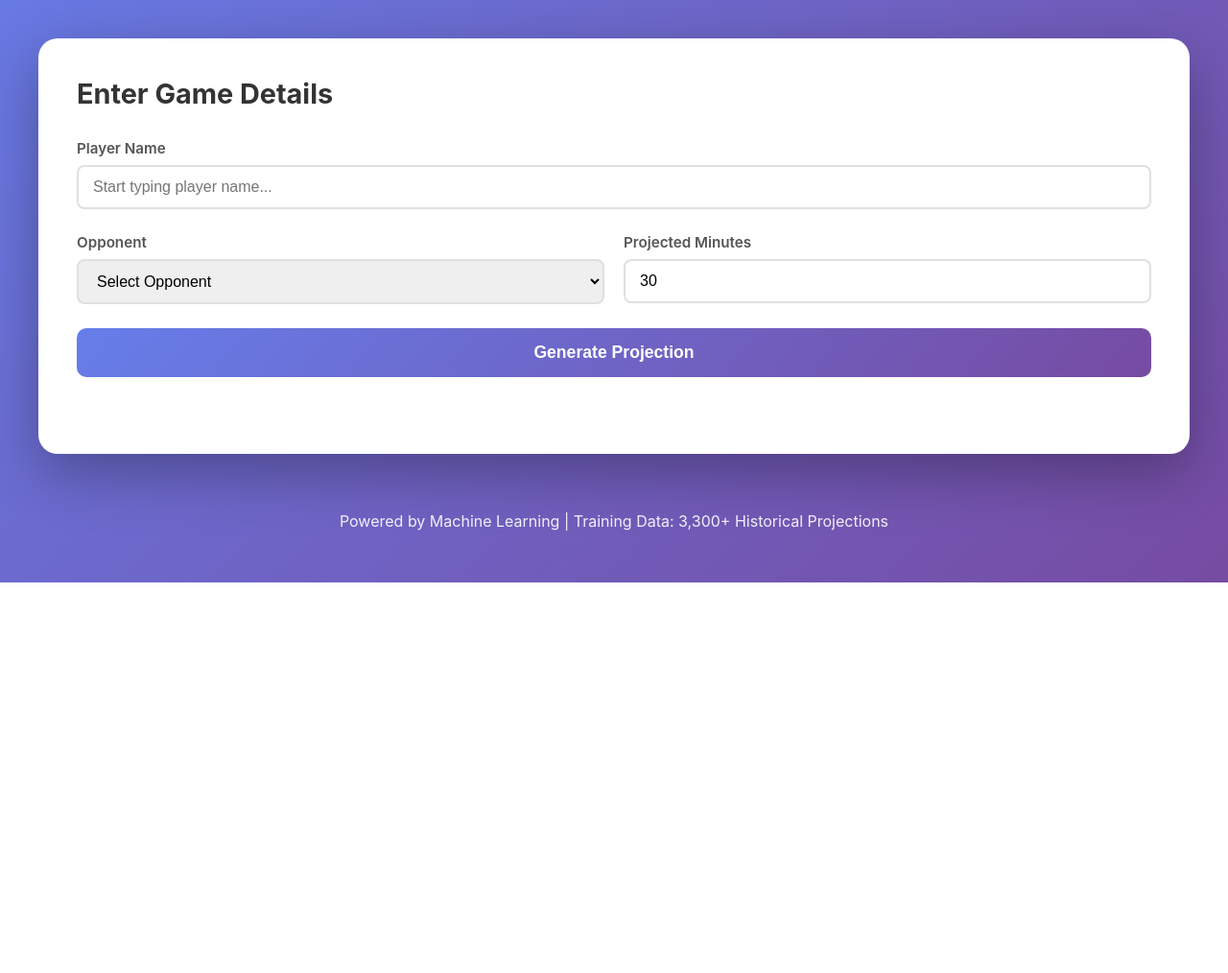
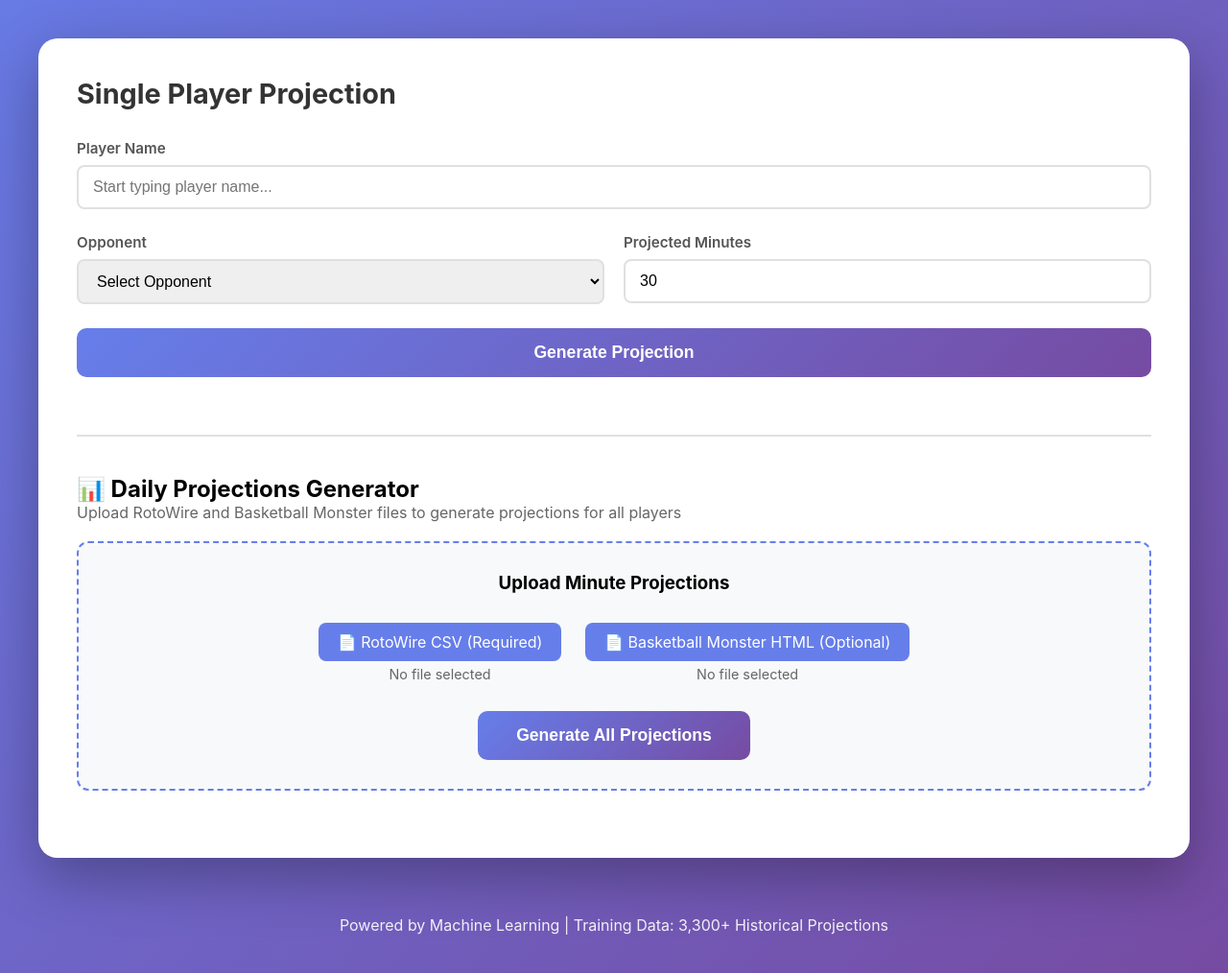
Before and after one commit to satchelscode/etr-projections, a Flask app: page / in a window 1280 px wide. Shown: the part 193-1207 px from the top of the page at 96% size. Before the commit the page ends 800 px from the top, so only its background shows below. Run offline with Flask 3, Linux system fonts and the light colour scheme; parts of the project's set-up code (start-up, migrations or seed data) failed here and were passed over.

Commit message:
Update index.html

```diff
--- a/templates/index.html
+++ b/templates/index.html
@@ -6,6 +6,98 @@
     <meta name="viewport" content="width=device-width, initial-scale=1.0">
     <title>NBA Player Projections</title>
     <link rel="stylesheet" href="{{ url_for('static', filename='css/style.css') }}">
+    <style>
+        .daily-section {
+            margin-top: 60px;
+            padding-top: 40px;
+            border-top: 2px solid #e0e0e0;
+        }
+        .upload-area {
+            border: 2px dashed #667eea;
+            border-radius: 12px;
+            padding: 30px;
+            text-align: center;
+            margin-bottom: 30px;
+            background: #f8f9fa;
+        }
+        .file-input-wrapper {
+            display: inline-block;
+            margin: 10px;
+        }
+        .file-input-wrapper label {
+            display: inline-block;
+            padding: 10px 20px;
+            background: #667eea;
+            color: white;
+            border-radius: 8px;
+            cursor: pointer;
+            transition: all 0.3s;
+        }
+        .file-input-wrapper label:hover {
+            background: #5568d3;
+        }
+        .file-input-wrapper input[type="file"] {
+            display: none;
+        }
+        .file-name {
+            display: block;
+            margin-top: 5px;
+            font-size: 0.9em;
+            color: #666;
+        }
+        .projections-table {
+            width: 100%;
+            border-collapse: collapse;
+            margin-top: 20px;
+            font-size: 0.9em;
+        }
+        .projections-table th {
+            background: linear-gradient(135deg, #667eea 0%, #764ba2 100%);
+            color: white;
+            padding: 12px 8px;
+            text-align: left;
+            position: sticky;
+            top: 0;
+            z-index: 10;
+            font-weight: 600;
+            text-transform: uppercase;
+            font-size: 0.85em;
+            letter-spacing: 0.5px;
+        }
+        .projections-table td {
+            padding: 10px 8px;
+            border-bottom: 1px solid #e0e0e0;
+        }
+        .projections-table tr:hover {
+            background: #f8f9fa;
+        }
+        .table-container {
+            max-height: 600px;
+            overflow-y: auto;
+            border-radius: 8px;
+            box-shadow: 0 2px 8px rgba(0,0,0,0.1);
+        }
+        .download-btn {
+            background: #28a745;
+            color: white;
+            padding: 12px 24px;
+            border: none;
+            border-radius: 8px;
+            font-size: 1em;
+            font-weight: 600;
+            cursor: pointer;
+            transition: all 0.3s;
+            margin-top: 20px;
+        }
+        .download-btn:hover {
+            background: #218838;
+            transform: translateY(-2px);
+        }
+        .stats-highlight {
+            font-weight: 600;
+            color: #667eea;
+        }
+    </style>
 </head>
 <body>
     <div class="container">
@@ -15,9 +107,9 @@
         </header>
 
         <div class="main-content">
-            <!-- Input Form -->
+            <!-- Single Player Projection -->
             <div class="input-section">
-                <h2>Enter Game Details</h2>
+                <h2>Single Player Projection</h2>
 
                 <form id="projectionForm">
                     <div class="form-group">
@@ -51,7 +143,7 @@
                 </form>
             </div>
 
-            <!-- Results Section -->
+            <!-- Single Player Results -->
             <div class="results-section" id="resultsSection" style="display: none;">
                 <h2>Projected Stats</h2>
 
@@ -108,6 +200,71 @@
                 </div>
             </div>
 
+            <!-- Daily Projections Section -->
+            <div class="daily-section">
+                <h2>📊 Daily Projections Generator</h2>
+                <p style="color: #666; margin-bottom: 20px;">Upload RotoWire and Basketball Monster files to generate projections for all players</p>
+
+                <div class="upload-area">
+                    <h3 style="margin-bottom: 20px;">Upload Minute Projections</h3>
+
+                    <div class="file-input-wrapper">
+                        <label for="rotowireFile">
+                            📄 RotoWire CSV (Required)
+                        </label>
+                        <input type="file" id="rotowireFile" accept=".csv">
+                        <span class="file-name" id="rotowireFileName">No file selected</span>
+                    </div>
+
+                    <div class="file-input-wrapper">
+                        <label for="basketballMonsterFile">
+                            📄 Basketball Monster HTML (Optional)
+                        </label>
+                        <input type="file" id="basketballMonsterFile" accept=".html">
+                        <span class="file-name" id="basketballMonsterFileName">No file selected</span>
+                    </div>
+
+                    <br><br>
+                    <button class="btn-predict" id="generateDailyBtn" style="width: auto; padding: 15px 40px;">
+                        Generate All Projections
+                    </button>
+                </div>
+
+                <!-- Daily Results -->
+                <div id="dailyResults" style="display: none;">
+                    <div style="display: flex; justify-content: space-between; align-items: center; margin-bottom: 20px;">
+                        <h3 id="projectionsCount">0 Projections Generated</h3>
+                        <button class="download-btn" id="downloadBtn">
+                            ⬇️ Download CSV
+                        </button>
+                    </div>
+
+                    <div class="table-container">
+                        <table class="projections-table" id="projectionsTable">
+                            <thead>
+                                <tr>
+                                    <th>Player</th>
+                                    <th>Team</th>
+                                    <th>Opp</th>
+                                    <th>Pos</th>
+                                    <th>Min</th>
+                                    <th>PTS</th>
+                                    <th>REB</th>
+                                    <th>AST</th>
+                                    <th>3PM</th>
+                                    <th>STL</th>
+                                    <th>BLK</th>
+                                    <th>TO</th>
+                                    <th class="stats-highlight">PRA</th>
+                                </tr>
+                            </thead>
+                            <tbody id="projectionsTableBody">
+                            </tbody>
+                        </table>
+                    </div>
+                </div>
+            </div>
+
             <!-- Loading Spinner -->
             <div class="loading" id="loadingSpinner" style="display: none;">
                 <div class="spinner"></div>
```
